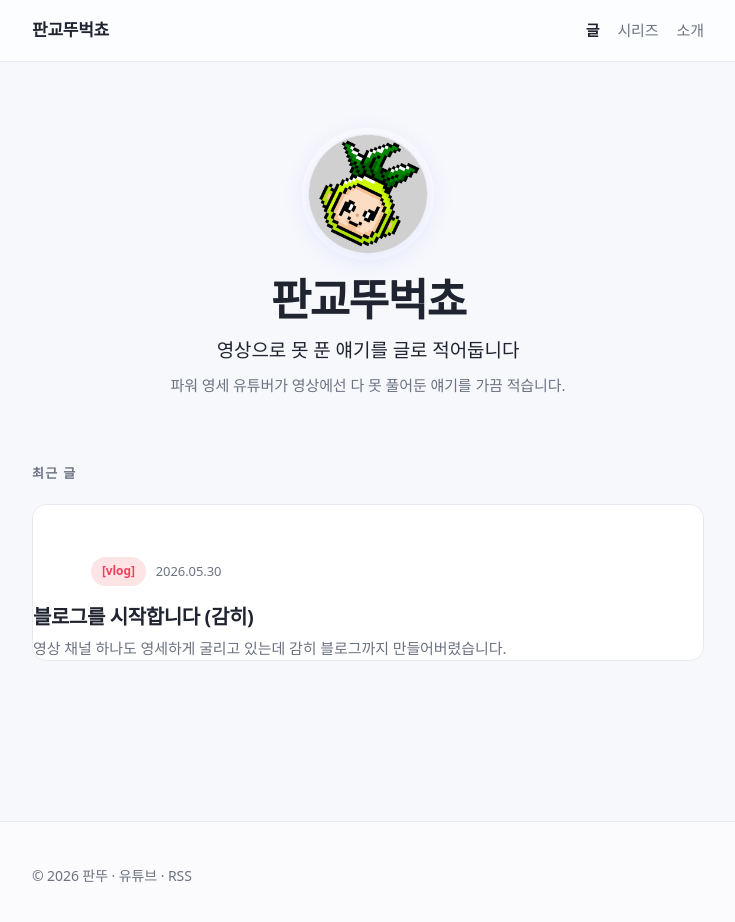
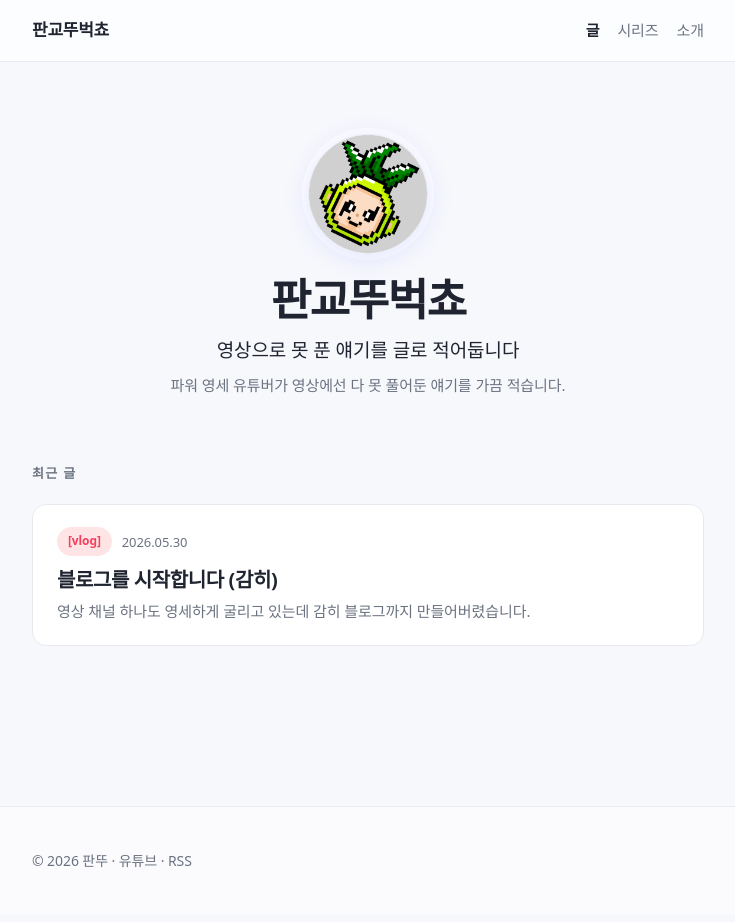
Before and after one commit to panddu/panddu.github.io, a Jekyll site: the page built from index.html, in a window 1280 px wide and 930 px high. Shown: the top 922 px of the window, without its empty margins (272-1007 px from the left). Built offline with Jekyll 4.4.1, drawn with Linux system fonts in a browser that asks for light colours; some web fonts are replaced.

Commit message:
fix: 글 목록 카드의 중첩 <a> 제거
post_meta 인클루드에 linked 파라미터 추가. 리스트 컨텍스트에선
배지를 <span>으로, 포스트 상세에선 <a>로. 중첩 <a>는 HTML 위반이라
브라우저가 바깥 <a>를 강제로 닫아 제목/본문이 링크 밖으로 빠지고
hover/click이 깨졌었음.

Co-Authored-By: Claude Opus 4.7 (1M context) <noreply@anthropic.com>

```diff
--- a/_includes/post_meta.html
+++ b/_includes/post_meta.html
@@ -1,7 +1,12 @@
 {%- assign s = site.data.series[include.post.category] -%}
+{%- assign linked = include.linked | default: false -%}
 <div class="post-meta">
   {%- if s -%}
-    <a class="series-badge" style="color: {{ s.color }}; background: {{ s.bg }};" href="{{ '/series/' | append: include.post.category | append: '/' | relative_url }}">{{ s.bracket }}{% if include.post.series_no %} #{{ include.post.series_no }}{% endif %}</a>
+    {%- if linked -%}
+      <a class="series-badge" style="color: {{ s.color }}; background: {{ s.bg }};" href="{{ '/series/' | append: include.post.category | append: '/' | relative_url }}">{{ s.bracket }}{% if include.post.series_no %} #{{ include.post.series_no }}{% endif %}</a>
+    {%- else -%}
+      <span class="series-badge" style="color: {{ s.color }}; background: {{ s.bg }};">{{ s.bracket }}{% if include.post.series_no %} #{{ include.post.series_no }}{% endif %}</span>
+    {%- endif -%}
   {%- endif -%}
   <time datetime="{{ include.post.date | date_to_xmlschema }}">{{ include.post.date | date: "%Y.%m.%d" }}</time>
 </div>
--- a/_layouts/post.html
+++ b/_layouts/post.html
@@ -3,7 +3,7 @@ layout: default
 ---
 <article class="post">
   <header class="post-header">
-    {% include post_meta.html post=page %}
+    {% include post_meta.html post=page linked=true %}
     <h1 class="post-title">{{ page.title | escape }}</h1>
     {% if page.youtube_id %}
       <div class="post-youtube">
```
